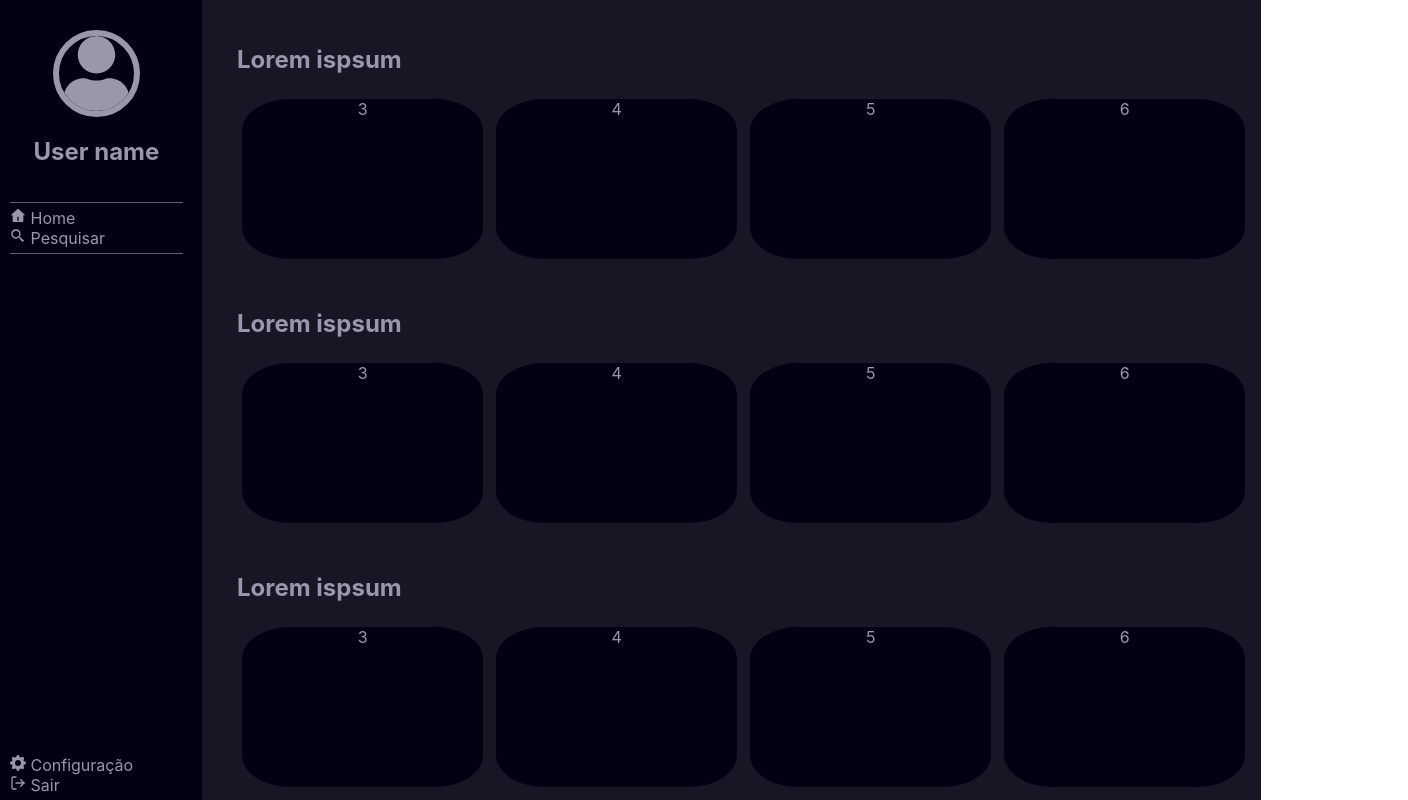
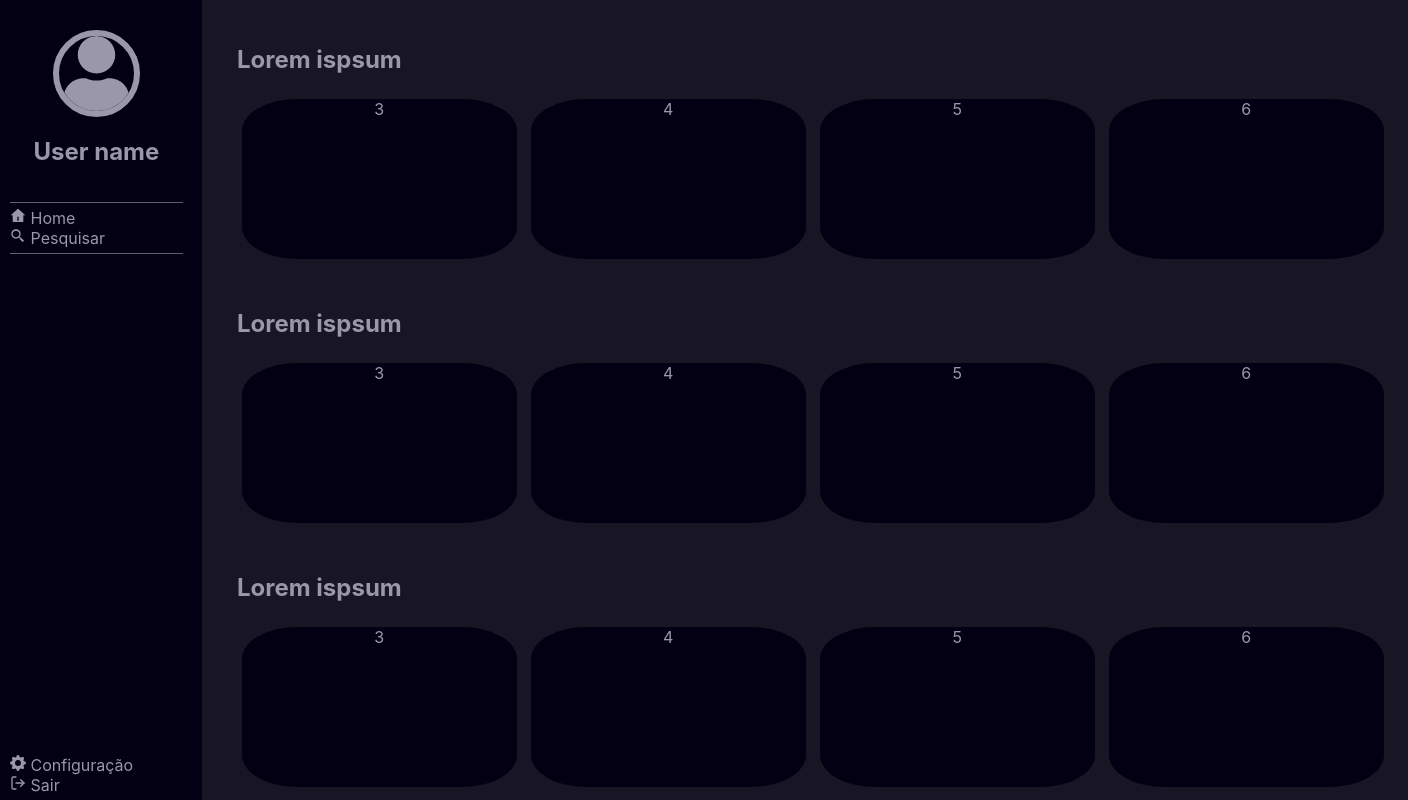
Before and after one commit to oliveira533/AcervoMusical, a React (Create React App) app in the folder visual/: page / in a window 1280 px wide. Shown: the top 800 px of the page, 1408 px wide, since content can reach past the window. Built offline with nearby package versions, Linux system fonts and the light colour scheme; the HTML template or start-up script is replaced by a standard one.

Commit message:
Criei uma scrollbar personalizada

```diff
--- a/visual/src/App.css
+++ b/visual/src/App.css
@@ -3,3 +3,13 @@
   height: 100%;
   width: 100%;
 }
+/* width */
+::-webkit-scrollbar {
+  width: 10px;
+  background: #181624;
+}
+
+/* Handle */
+::-webkit-scrollbar-thumb {
+  background: #020012;
+}
--- a/visual/src/components/carrousel.css
+++ b/visual/src/components/carrousel.css
@@ -9,4 +9,5 @@
     width: 95%;
     height: 20vh;
     border-radius: 20%;
+    cursor: pointer;
 }
--- a/visual/src/components/mainoff.css
+++ b/visual/src/components/mainoff.css
@@ -1,6 +1,6 @@
 .body{
     margin-left: 15vw;
-    width: 83.5vw;
+    width: 95%;
     height: 100%;
 }
 .most-pop{
```
Also changed, not shown: visual/src/index.css (line endings or trailing spaces).
